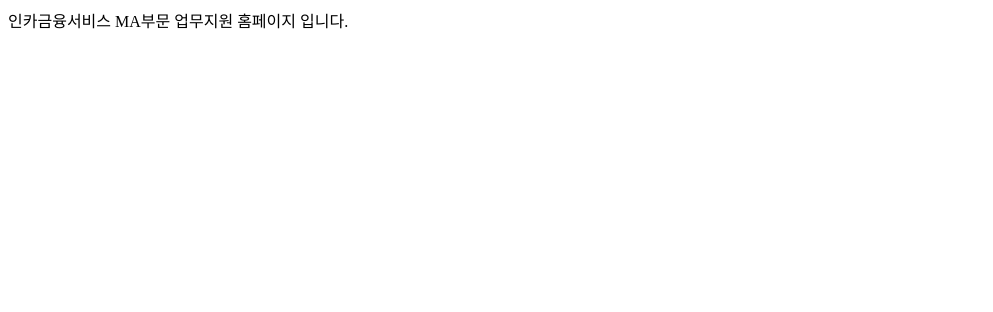
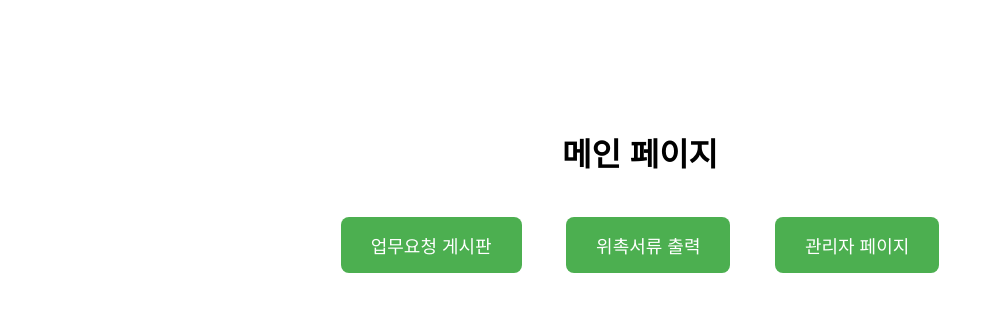
Before and after one commit to hun2up/django_ma, a Django app: page / in a window 1280 px wide. Shown: the top 312 px of the page, without its empty margins (0-993 px from the left). Run offline with Django 5.2, Linux system fonts and the light colour scheme.

Commit message:
main page

```diff
--- a/board/templates/board/post_list.html
+++ b/board/templates/board/post_list.html
@@ -1,4 +1,4 @@
-<h1>게시판 목록</h1>
+<h1>업무요청 게시판</h1>
 
 <a href="{% url 'post_create' %}">[+] 작성하기</a>
 
--- /dev/null
+++ b/home/templates/home/index.html
@@ -0,0 +1,34 @@
+<!DOCTYPE html>
+<html lang="ko">
+<head>
+  <meta charset="UTF-8">
+  <title>메인 페이지</title>
+  <style>
+    body {
+      font-family: Arial, sans-serif;
+      text-align: center;
+      padding-top: 100px;
+    }
+    .button {
+      display: inline-block;
+      margin: 20px;
+      padding: 15px 30px;
+      font-size: 18px;
+      text-decoration: none;
+      background-color: #4CAF50;
+      color: white;
+      border-radius: 8px;
+      transition: background-color 0.3s ease;
+    }
+    .button:hover {
+      background-color: #45a049;
+    }
+  </style>
+</head>
+<body>
+  <h1>메인 페이지</h1>
+  <a href="{% url 'post_list' %}" class="button">업무요청 게시판</a>
+  <a href="/join/" class="button">위촉서류 출력</a>
+  <a href="/admin/" class="button">관리자 페이지</a>
+</body>
+</html>
--- a/home/views.py
+++ b/home/views.py
@@ -1,4 +1,4 @@
-from django.http import HttpResponse
+from django.shortcuts import render
 
-def home(request):
-    return HttpResponse("인카금융서비스 MA부문 업무지원 홈페이지 입니다.")
+def index(request):
+    return render(request, 'home/index.html')
--- a/web_ma/urls.py
+++ b/web_ma/urls.py
@@ -16,10 +16,11 @@ Including another URLconf
 """
 from django.contrib import admin
 from django.urls import path, include
+from home import views as home_views  # 메인 페이지 뷰
 
 urlpatterns = [
     path('admin/', admin.site.urls),
-    path('', include('home.urls')),
-    path('join', include('join.urls')),
+    path('', home_views.index, name='home'),  # 메인 페이지
+    path('join/', include('join.urls')),
     path('board/', include('board.urls')),
 ]
```
